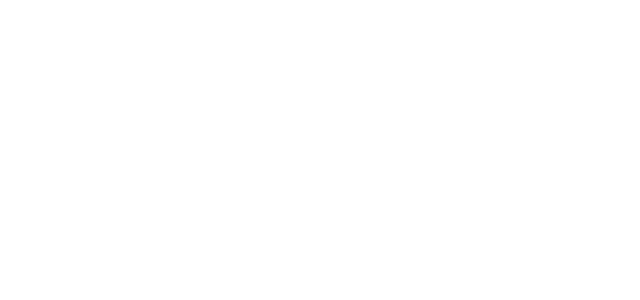
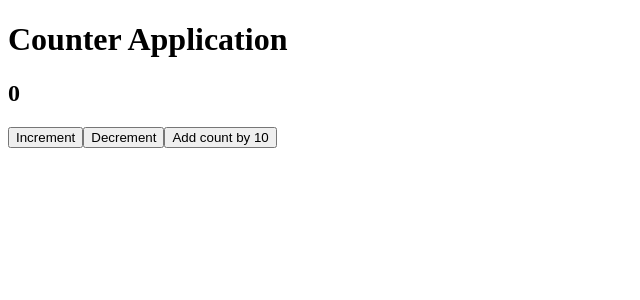
Before and after one commit to Kashyap2424/react-redux-application, a React (Create React App) app: page / in a window 1280 px wide. Shown: the top 300 px of the page, without its empty margins (0-640 px from the left). Built offline with nearby package versions, Linux system fonts and the light colour scheme.

Commit message:
Create small counter application using redux

```diff
--- a/src/App.js
+++ b/src/App.js
@@ -1,7 +1,30 @@
 import React from "react";
+import { useSelector, useDispatch } from "react-redux";
 
 const App = () => {
-  return <div className="App"></div>;
+  const counter = useSelector((state) => state.counter);
+  const dispatch = useDispatch();
+
+  const increment = () => {
+    dispatch({ type: "INCREMENT" });
+  };
+
+  const decrement = () => {
+    dispatch({ type: "DECREMENT" });
+  };
+
+  const addCountByTen = () => {
+    dispatch({ type: "ADD_COUNT_BY_TEN", payload: 10 });
+  };
+  return (
+    <div>
+      <h1>Counter Application</h1>
+      <h2>{counter}</h2>
+      <button onClick={increment}>Increment</button>
+      <button onClick={decrement}>Decrement</button>
+      <button onClick={addCountByTen}>Add count by 10</button>
+    </div>
+  );
 };
 
 export default App;
--- a/src/Redux-Store/index.js
+++ b/src/Redux-Store/index.js
@@ -1,5 +1,23 @@
 import { createStore } from "redux";
 
-const reducerFuncation = (state, action) => {};
+const reducerFuncation = (state = { counter: 0 }, action) => {
+  switch (action.type) {
+    case "INCREMENT":
+      return { counter: state.counter + 1 };
+
+    case "DECREMENT":
+      return { counter: state.counter - 1 };
+
+    case "ADD_COUNT_BY_TEN":
+      return { counter: state.counter + action.payload };
+
+    default:
+      break;
+  }
+
+  return state;
+};
 
 const store = createStore(reducerFuncation);
+
+export default store;
--- a/src/index.js
+++ b/src/index.js
@@ -1,10 +1,14 @@
 import React from "react";
 import ReactDOM from "react-dom";
 import App from "./App";
+import { Provider } from "react-redux";
+import Store from "./Redux-Store/index";
 
 ReactDOM.render(
-  <React.StrictMode>
-    <App />
-  </React.StrictMode>,
+  <Provider store={Store}>
+    <React.StrictMode>
+      <App />
+    </React.StrictMode>
+  </Provider>,
   document.getElementById("root")
 );
```
